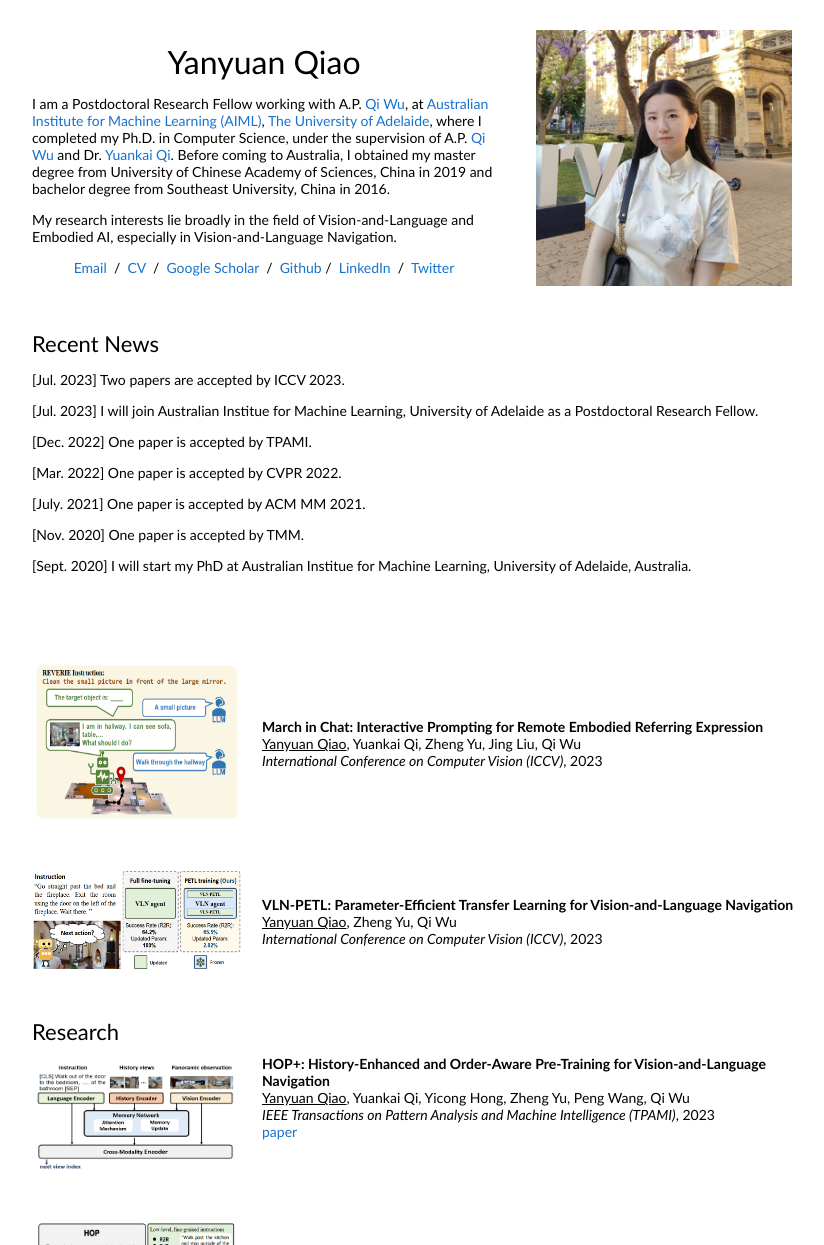
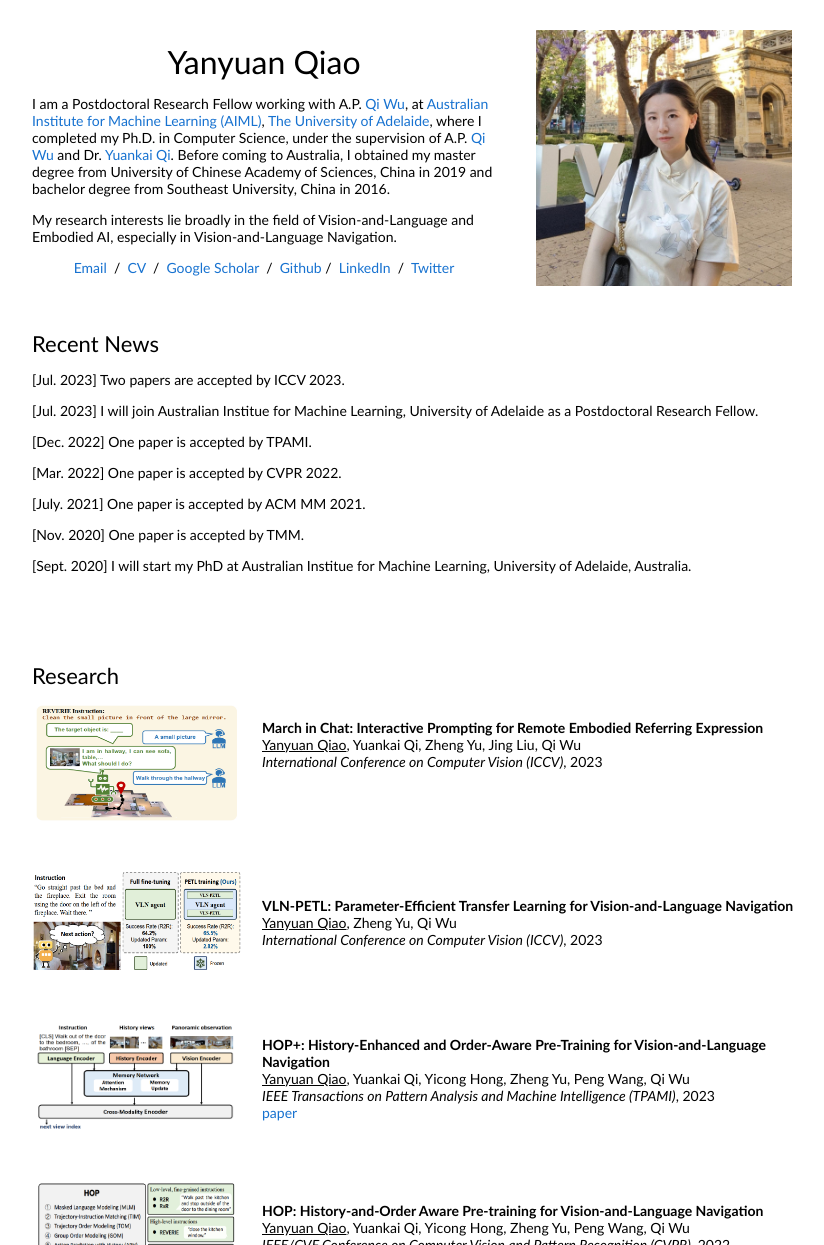
Before and after one commit to YanyuanQiao/yanyuanqiao.github.io, a plain HTML site: page index.html in a window 1280 px wide. Shown: the top 1245 px of the page, without its empty margins (228-1052 px from the left). Drawn offline with Linux system fonts and the light colour scheme.

Commit message:
Update index.html

```diff
--- a/index.html
+++ b/index.html
@@ -102,7 +102,9 @@
 
               <tr>
                 <td style="padding:20px;width:25%;vertical-align:middle">
-                  <img src="images/2023-mic.png" alt="clean-usnob" width="210" height="160">
+                  <heading>Research</heading>
+                  <p></p>
+                  <img src="images/2023-mic.png" alt="clean-usnob" width="210" height="120">
                 </td>
                 <td style="padding:0px;width:75%;vertical-align:middle">
                   <papertitle>March in Chat: Interactive Prompting for Remote Embodied Referring Expression</papertitle>
@@ -140,8 +142,6 @@
 
               <tr>
                 <td style="padding:20px;width:25%;vertical-align:middle">
-                <heading>Research</heading>
-                  <p></p>
                   <img src="images/2023-hop+.png" alt="clean-usnob" width="210" height="115">
                 </td>
                 <td style="padding:0px;width:75%;vertical-align:middle">
```
